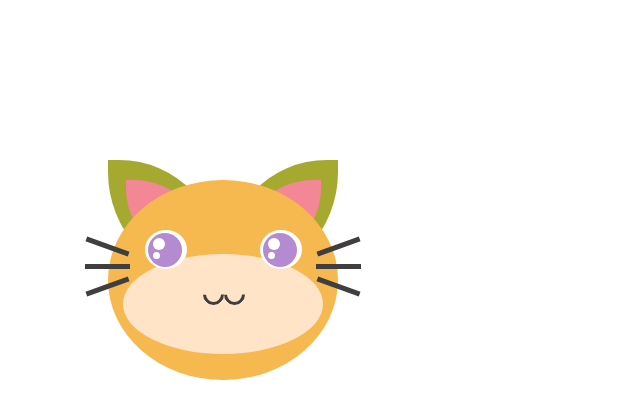
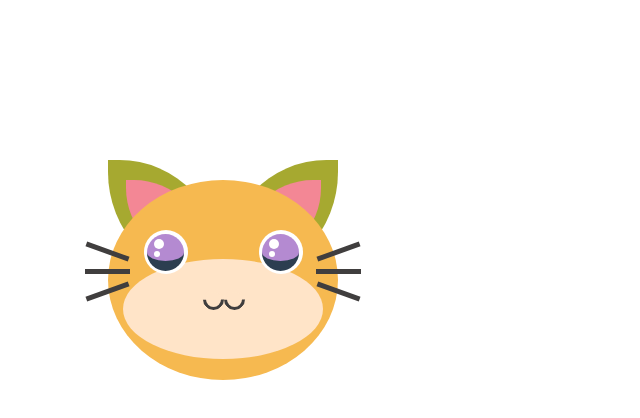
Before and after one commit to MrGrizz/myCryptoKitties, a Vue app in the folder my-crypto-kitties-web/: page / in a window 1280 px wide. Shown: the top 418 px of the page, without its empty margins (0-640 px from the left). Built offline with nearby package versions, Linux system fonts and the light colour scheme.

Commit message:
add eyes cattribute

```diff
--- a/my-crypto-kitties-web/src/App.vue
+++ b/my-crypto-kitties-web/src/App.vue
@@ -1,6 +1,6 @@
 <template>
   <div class="main-container">
-    <Cat dna="f6b950a6a930b48ad1ffe4c8" />
+    <Cat dna="f6b950a6a930b48ad1ffe4c8c12a8b9" />
   </div>
 </template>
 
--- a/my-crypto-kitties-web/src/assets/less/cat.less
+++ b/my-crypto-kitties-web/src/assets/less/cat.less
@@ -49,37 +49,37 @@
       z-index: 10;
 
       .eye {
-        width: 42px;
-        height: 39px;
+        width: 44px;
+        height: 44px;
         background-color: #ffffff;
         border-radius: 50%;
+        display: flex;
+        justify-content: center;
+        align-items: center;
 
         .pupils {
-          width: 34px;
-          height: 34px;
-          position: relative;
-          top: 3px;
-          left: 3px;
+          width: 37px;
+          height: 37px;
           border-radius: 50%;
+          box-sizing: border-box;
 
           .dot1, .dot2 {
-            position: relative;
             background-color: #ffffff;
             border-radius: 50%;
           }
 
           .dot1 {
-            top: 5px;
-            left: 5px;
-            width: 12px;
-            height: 12px;
+            margin-top: 5px;
+            margin-left: 7px;
+            width: 10px;
+            height: 10px;
           }
 
           .dot2 {
-            top: 7px;
-            left: 5px;
-            width: 7px;
-            height: 7px;
+            margin-top: 2px;
+            margin-left: 7px;
+            width: 6px;
+            height: 6px;
           }
         }
       }
--- a/my-crypto-kitties-web/src/components/Cat.vue
+++ b/my-crypto-kitties-web/src/components/Cat.vue
@@ -11,13 +11,13 @@
     <div class="body" v-bind:style="{backgroundColor: color1}">
       <div class="eyes">
         <div class="eye">
-          <div class="pupils" v-bind:style="{backgroundColor: color3}">
+          <div class="pupils" v-bind:style="{backgroundColor: color3, borderTop: pupilsBorderTop, borderBottom: pupilsBorderBottom}">
             <div class="dot1"></div>
             <div class="dot2"></div>
           </div>
         </div>
         <div class="eye">
-          <div class="pupils" v-bind:style="{backgroundColor: color3}">
+          <div class="pupils" v-bind:style="{backgroundColor: color3, borderTop: pupilsBorderTop, borderBottom: pupilsBorderBottom}">
             <div class="dot1"></div>
             <div class="dot2"></div>
           </div>
@@ -64,6 +64,12 @@
     this.color2 = this.DNA?.getColor2();
     this.color3 = this.DNA?.getColor3();
     this.color4 = this.DNA?.getColor4();
+
+    if (this.DNA?.getCattribute1() > 0) {
+      this.pupilsBorderTop = this.DNA?.getCattribute1() + 'px solid';
+    } else {
+      this.pupilsBorderBottom = -this.DNA?.getCattribute1() + 'px solid';
+    }
   },
 
   data() {
@@ -73,6 +79,8 @@
       color2: null,
       color3: null,
       color4: null,
+      pupilsBorderTop: '0px solid',
+      pupilsBorderBottom: '0px solid',
     }
   }
 }
--- a/my-crypto-kitties-web/src/dna/DNA.js
+++ b/my-crypto-kitties-web/src/dna/DNA.js
@@ -21,4 +21,18 @@
         return '#' + this.dna.substring(18, 24);
     }
 
+    getColor5() {
+        return '#' + this.dna.substring(24, 30);
+    }
+
+    getCattribute1() {
+        let cattribute1 = parseInt(this.dna.substring(30, 31));
+
+        if (cattribute1 > 4) {
+            cattribute1 = -cattribute1 + 4;
+        }
+
+        return cattribute1 * 2;
+    }
+
 }
```
